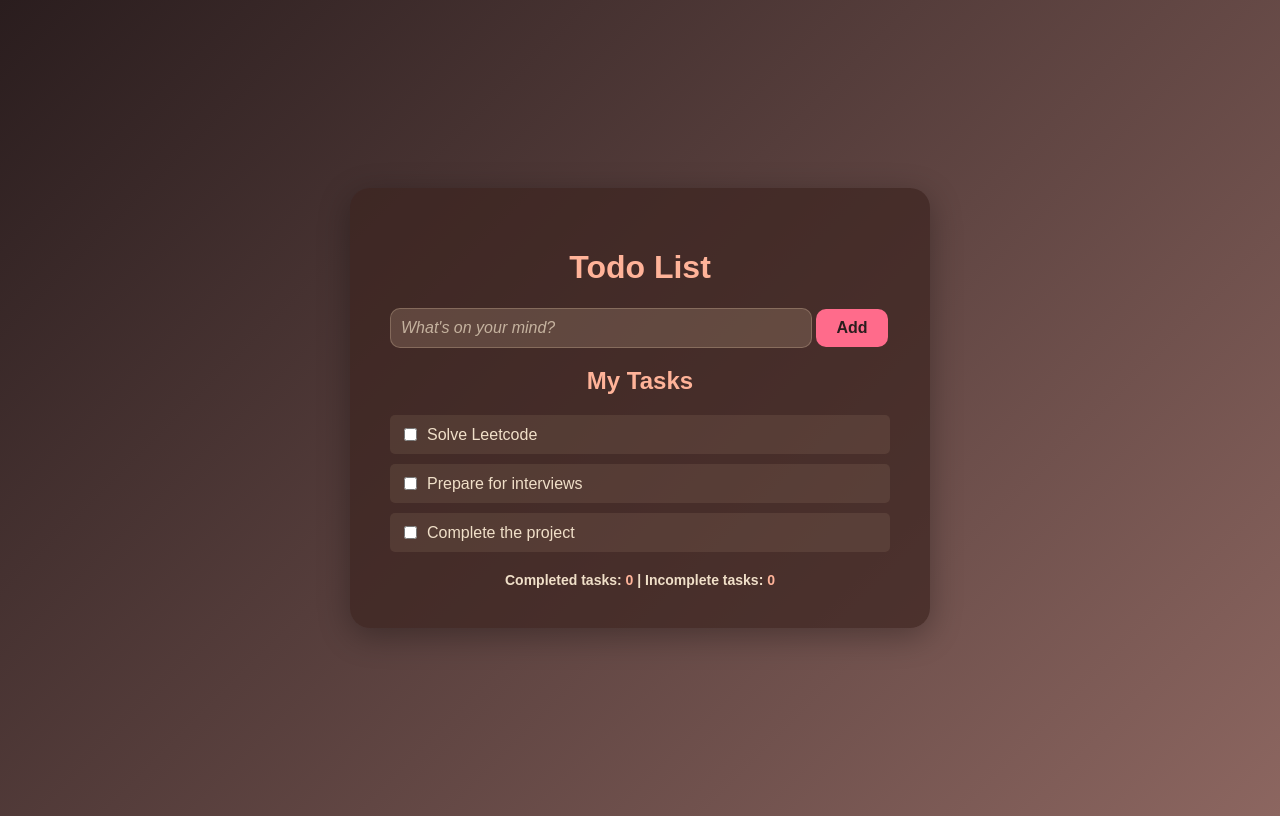
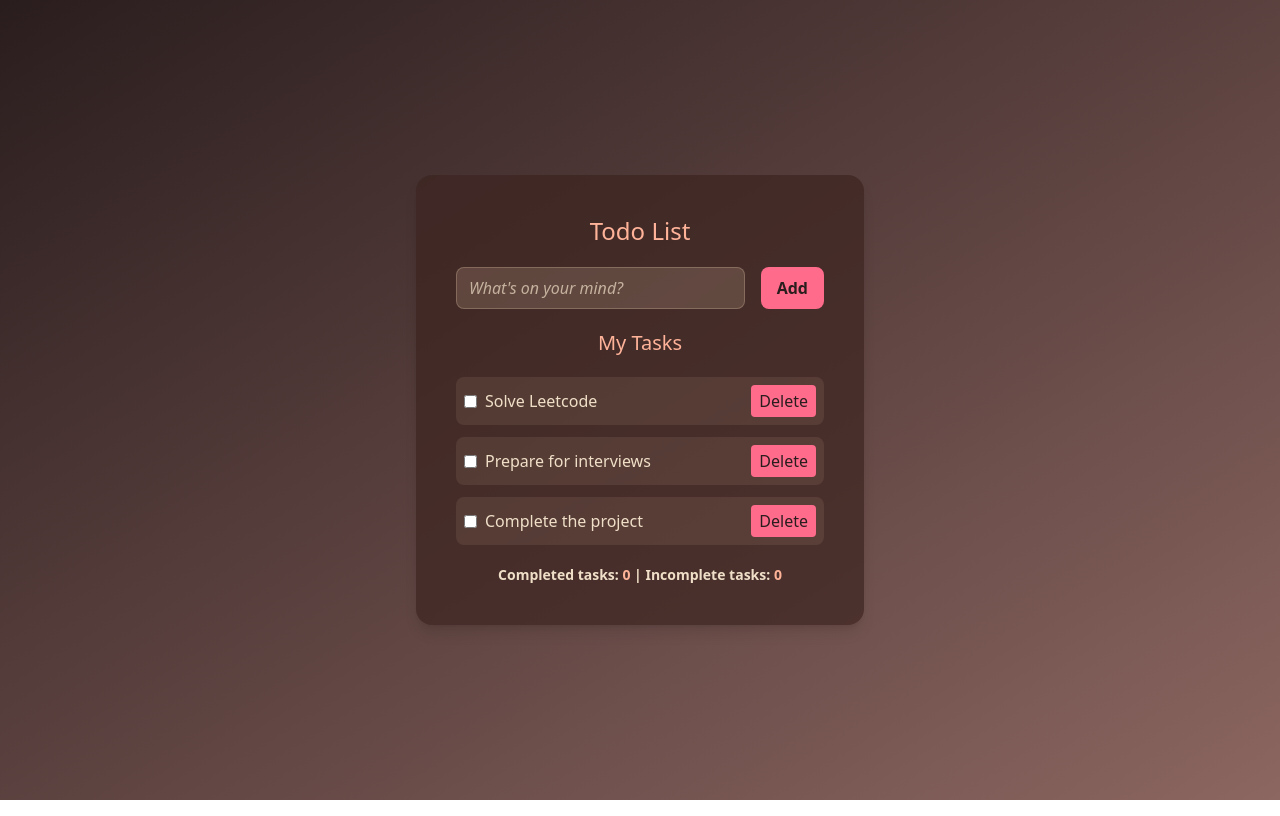
Before and after one commit to KrishnaNAcharya/IDEA_Task_1, a plain HTML site: page index.html in a window 1280 px wide. Drawn offline with nearby package versions, Linux system fonts and the light colour scheme.

Commit message:
added tailwind css and delete functionality

```diff
--- a/index.html
+++ b/index.html
@@ -5,29 +5,37 @@
     <meta charset="UTF-8">
     <meta name="viewport" content="width=device-width, initial-scale=1.0">
     <title>TODO List</title>
+    <script src="https://cdn.tailwindcss.com"></script>
 </head>
 
-<body>
-    <div>
-        <h1>Todo List</h1>
-        <link rel="stylesheet" href="style.css">
-        <input id="taskInput" type="text" placeholder="What's on your mind?">
-        <button onclick="addTask()">Add</button>
+<body class="flex justify-center items-center min-h-screen bg-gradient-to-br from-[#2A1D1E] to-[#8C6660] text-[#F0DFC8] font-sans">
+    <div class="bg-[#3D2420]/70 rounded-2xl shadow-lg p-10 w-full max-w-md">
+        <h1 class="text-[#FFB399] text-center text-2xl mb-5">Todo List</h1>
 
-        <h2>My Tasks</h2>
-        <ul id="taskList">
-            <li>
-                <input type="checkbox" onclick="updateCount()"> Solve Leetcode
+        <div class="flex mb-5">
+            <input id="taskInput" type="text" placeholder="What's on your mind?"
+                class="w-full px-3 py-2 rounded-lg bg-[#DBBEA1]/20 text-[#F0DFC8] border border-[#DBBEA1]/30 focus:outline-none focus:ring-2 focus:ring-[#DB7F67] focus:border-[#DB7F67] placeholder:italic placeholder-[#F0DFC8]/70 mr-4">
+            <button onclick="addTask()"
+                class="px-4 py-2 rounded-lg bg-[#FF6B8B] text-[#2A1D1E] font-bold hover:bg-[#FFB399] transition-colors">Add</button>
+        </div>
+
+        <h2 class="text-[#FFB399] text-center text-xl mb-5">My Tasks</h2>
+        <ul id="taskList" class="space-y-3">
+            <li class="bg-[#DBBEA1]/10 p-2 rounded-lg flex items-center hover:bg-[#DBBEA1]/20 transition-colors">
+                <input type="checkbox" onclick="updateCount()" class="mr-2 cursor-pointer"> Solve Leetcode
+                <button onclick="deleteTask(this)" class="ml-auto bg-[#FF6B8B] px-2 py-1 rounded text-[#2A1D1E]">Delete</button>
             </li>
-            <li>
-                <input type="checkbox" onclick="updateCount()"> Prepare for interviews
+            <li class="bg-[#DBBEA1]/10 p-2 rounded-lg flex items-center hover:bg-[#DBBEA1]/20 transition-colors">
+                <input type="checkbox" onclick="updateCount()" class="mr-2 cursor-pointer"> Prepare for interviews
+                <button onclick="deleteTask(this)" class="ml-auto bg-[#FF6B8B] px-2 py-1 rounded text-[#2A1D1E]">Delete</button>
             </li>
-            <li>
-                <input type="checkbox" onclick="updateCount()"> Complete the project
+            <li class="bg-[#DBBEA1]/10 p-2 rounded-lg flex items-center hover:bg-[#DBBEA1]/20 transition-colors">
+                <input type="checkbox" onclick="updateCount()" class="mr-2 cursor-pointer"> Complete the project
+                <button onclick="deleteTask(this)" class="ml-auto bg-[#FF6B8B] px-2 py-1 rounded text-[#2A1D1E]">Delete</button>
             </li>
         </ul>
 
-        <b>Completed tasks: <span id="completed">0</span> | Incomplete tasks: <span id="incomplete">0</span></b>
+        <b class="block mt-5 text-center text-sm">Completed tasks: <span id="completed" class="font-bold text-[#FFB399]">0</span> | Incomplete tasks: <span id="incomplete" class="font-bold text-[#FFB399]">0</span></b>
     </div>
 
     <script src="script.js"></script>
--- a/script.js
+++ b/script.js
@@ -1,10 +1,15 @@
+// script.js
 function addTask() {
     var task = document.getElementById("taskInput").value;
     if (task === "") {
         alert("Please enter a task");
     } else {
         var li = document.createElement("li");
-        li.innerHTML = '<input type="checkbox" onclick="updateCount()">' + task;
+        li.className = "bg-[#DBBEA1]/10 p-2 rounded-lg flex items-center hover:bg-[#DBBEA1]/20 transition-colors";
+
+        li.innerHTML = '<input type="checkbox" onclick="updateCount()" class="mr-2 cursor-pointer"> ' + task +
+                       '<button onclick="deleteTask(this)" class="ml-auto bg-[#FF6B8B] px-2 py-1 rounded text-[#2A1D1E]">Delete</button>';
+
         document.getElementById("taskList").appendChild(li);
         document.getElementById("taskInput").value = "";
         updateCount();
@@ -27,3 +32,9 @@ function updateCount() {
     document.getElementById("completed").innerText = completed;
     document.getElementById("incomplete").innerText = incomplete;
 }
+
+function deleteTask(button) {
+    var li = button.parentElement;
+    li.remove();
+    updateCount();
+}
```
